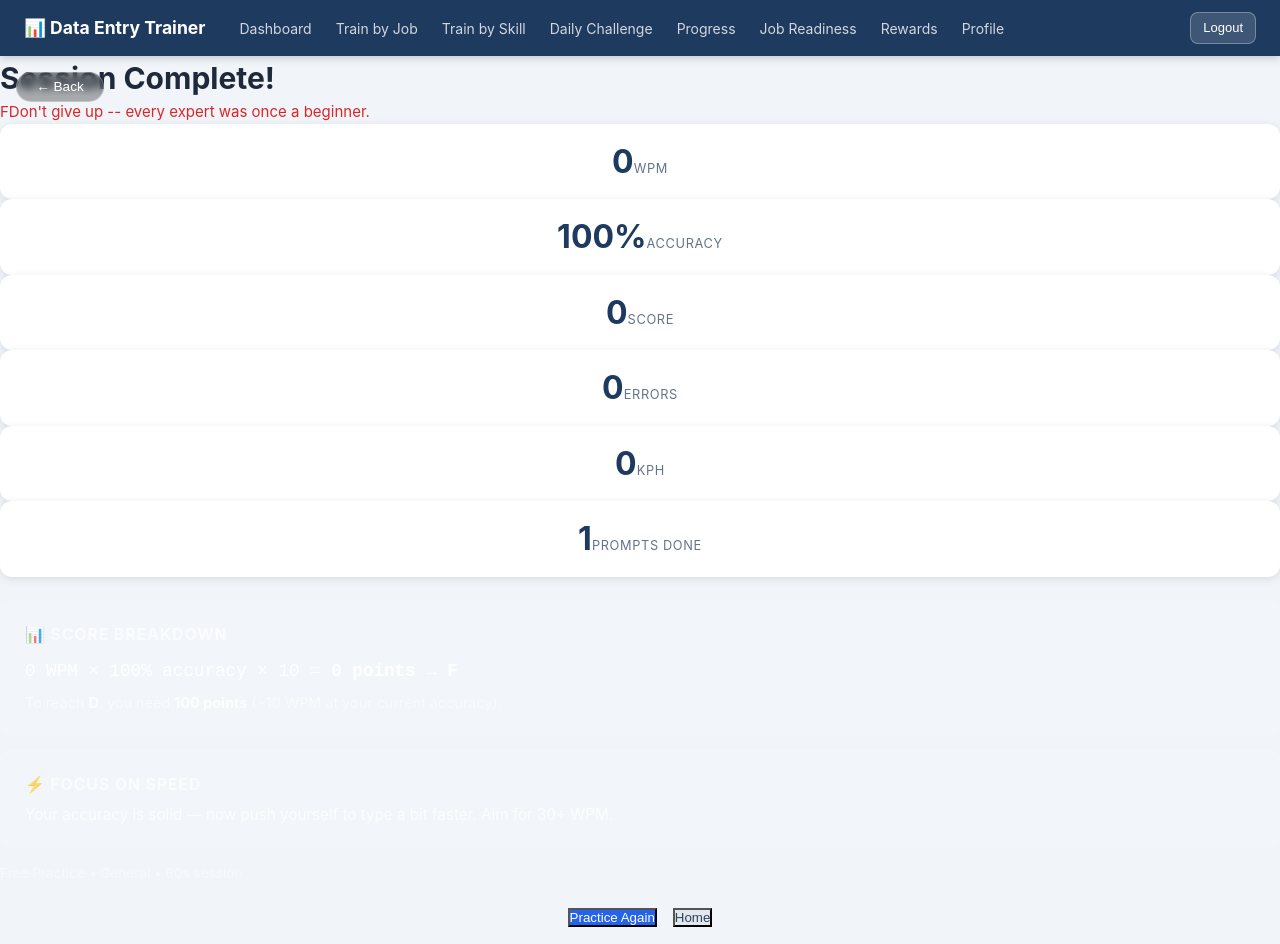
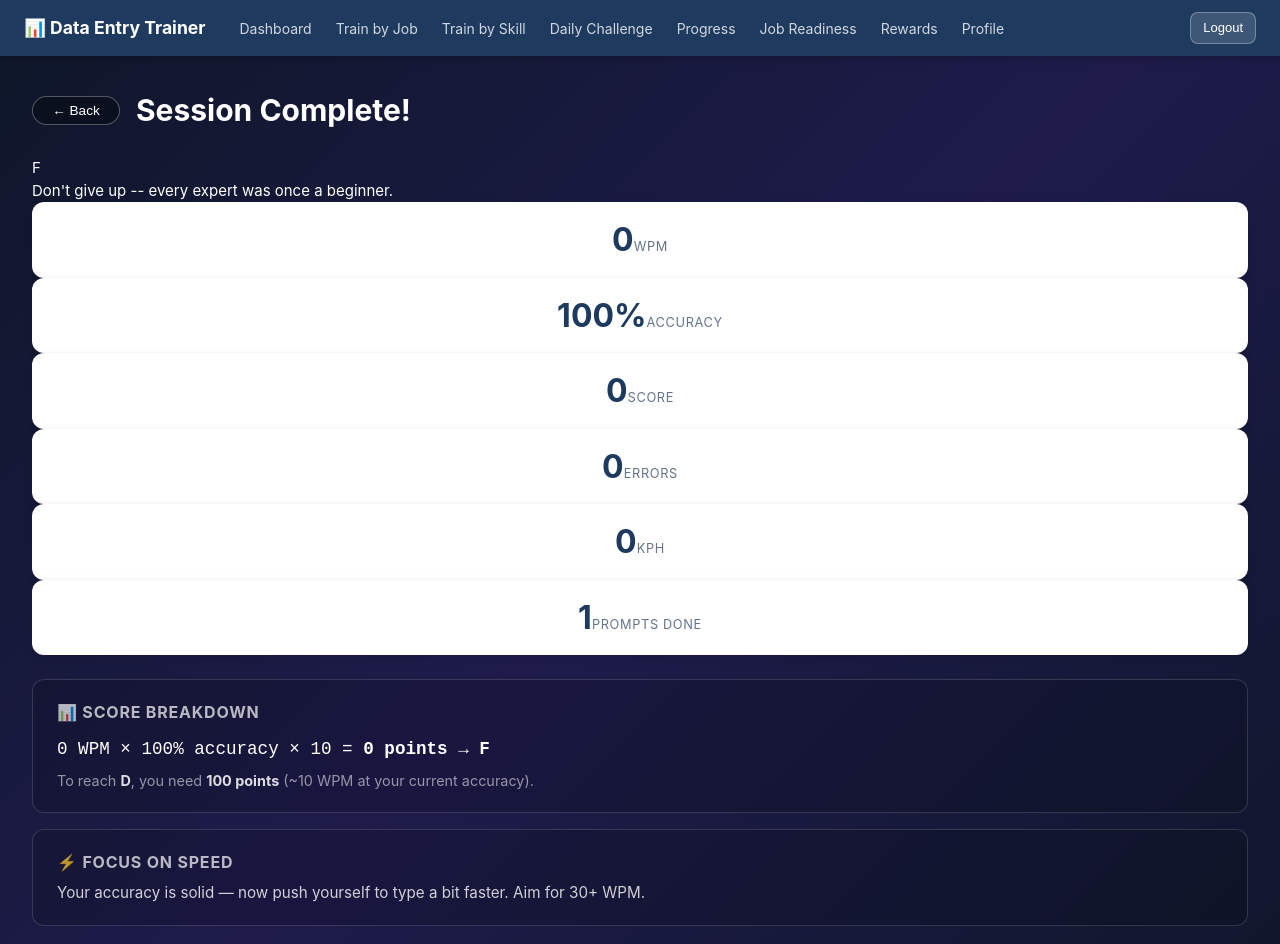
Before and after one commit to kaylaeastman86-cyber/Data-Entry-Typing-Speed-Trainer, a React (Vite) app: page /results in a window 1280 px wide. Shown: the top 944 px of the page. Built offline with nearby package versions, Linux system fonts and the light colour scheme; sample sign-in values are in the browser's storage.

Commit message:
Fix Results.jsx: bugs 1-5 (nav, dark bg, grade badge, header layout, first-session badge)
Refactor Results component styles and improve badge logic.

```diff
--- a/src/pages/Results.jsx
+++ b/src/pages/Results.jsx
@@ -1,25 +1,12 @@
 import { useLocation, useNavigate } from 'react-router-dom'
 
-const backBtnStyle = {
-  position: 'absolute', top: '1rem', left: '1rem',
-  background: 'rgba(0,0,0,0.3)',
-  border: '1px solid rgba(255,255,255,0.3)',
-  color: '#fff',
-  padding: '0.4rem 1.2rem',
-  borderRadius: '999px',
-  cursor: 'pointer',
-  fontSize: '0.85rem',
-  backdropFilter: 'blur(4px)',
-  zIndex: 10
-}
-
 const getGrade = (score) => {
-  if (score >= 500) return { letter: 'A+', cls: 'grade-A-plus', msg: 'Outstanding! You\'re typing at a professional level.', points: 500 }
-  if (score >= 380) return { letter: 'A',  cls: 'grade-A',      msg: 'Excellent work! Job-ready speed and accuracy.', points: 380 }
-  if (score >= 280) return { letter: 'B',  cls: 'grade-B',      msg: 'Good job! Keep pushing to reach job-ready level.', points: 280 }
-  if (score >= 180) return { letter: 'C',  cls: 'grade-C',      msg: 'Decent effort. Consistent practice will get you there.', points: 180 }
-  if (score >= 100) return { letter: 'D',  cls: 'grade-D',      msg: 'Keep at it! You\'re building the foundation.', points: 100 }
-  return { letter: 'F', cls: 'grade-D', msg: 'Don\'t give up -- every expert was once a beginner.', points: 0 }
+  if (score >= 500) return { letter: 'A+', cls: 'grade-Aplus', msg: "Outstanding! You're typing at a professional level.", points: 500 }
+  if (score >= 380) return { letter: 'A',  cls: 'grade-A',     msg: 'Excellent work! Job-ready speed and accuracy.', points: 380 }
+  if (score >= 280) return { letter: 'B',  cls: 'grade-B',     msg: 'Good job! Keep pushing to reach job-ready level.', points: 280 }
+  if (score >= 180) return { letter: 'C',  cls: 'grade-C',     msg: 'Decent effort. Consistent practice will get you there.', points: 180 }
+  if (score >= 100) return { letter: 'D',  cls: 'grade-D',     msg: "Keep at it! You're building the foundation.", points: 100 }
+  return { letter: 'F', cls: 'grade-F', msg: "Don't give up -- every expert was once a beginner.", points: 0 }
 }
 
 const GRADE_LADDER = [
@@ -45,17 +32,21 @@ export default function Results() {
   const grade = getGrade(score)
   const nextGrade = getNextGrade(score)
 
+  // Bug 5: Badge check — show first session badge right after session
+  const sessions = JSON.parse(localStorage.getItem('hol_sessions') || '[]')
+  const isFirstSession = sessions.length === 1
+
   const getImprovementTip = () => {
     if (wpm < 30 && accuracy >= 90) {
-      return { icon: '&#9889;', title: 'Focus on Speed', msg: 'Your accuracy is solid — now push yourself to type a bit faster. Aim for 30+ WPM.' }
+      return { icon: '⚡', title: 'Focus on Speed', msg: 'Your accuracy is solid — now push yourself to type a bit faster. Aim for 30+ WPM.' }
     }
     if (accuracy < 90) {
-      return { icon: '&#127919;', title: 'Focus on Accuracy', msg: `Slow down and hit every key correctly. Aim for 90%+ accuracy before pushing speed.` }
+      return { icon: '🎯', title: 'Focus on Accuracy', msg: 'Slow down and hit every key correctly. Aim for 90%+ accuracy before pushing speed.' }
     }
     if (wpm >= 35 && accuracy >= 94) {
-      return { icon: '&#127878;', title: 'Job Ready!', msg: 'Great speed and accuracy — keep maintaining this level!' }
+      return { icon: '🎉', title: 'Job Ready!', msg: 'Great speed and accuracy — keep maintaining this level!' }
     }
-    return { icon: '&#128200;', title: 'Good Progress!', msg: `You're at ${wpm} WPM with ${accuracy}% accuracy. Keep practicing to build consistency.` }
+    return { icon: '📈', title: 'Good Progress!', msg: `You're at ${wpm} WPM with ${accuracy}% accuracy. Keep practicing to build consistency.` }
   }
 
   const tip = getImprovementTip()
@@ -67,15 +58,66 @@ export default function Results() {
   const modeLabel = mode === 'job' ? 'Job Training' : mode === 'timed' ? 'Timed Practice' : 'Free Practice'
   const skillLabel = skill ? skill.replace(/_/g, ' ').replace(/\b\w/g, c => c.toUpperCase()) : 'General'
 
+  // Bug 4 fix: relative positioning — no more absolute overlap
+  const backBtnStyle = {
+    background: 'rgba(0,0,0,0.3)',
+    border: '1px solid rgba(255,255,255,0.3)',
+    color: '#fff',
+    padding: '0.4rem 1.2rem',
+    borderRadius: '999px',
+    cursor: 'pointer',
+    fontSize: '0.85rem',
+    backdropFilter: 'blur(4px)',
+    position: 'relative',
+    top: 'auto',
+    left: 'auto'
+  }
+
+  // Bug 2 fix: dark card so white text is readable
+  const cardStyle = {
+    background: 'rgba(0,0,0,0.15)',
+    border: '1px solid rgba(255,255,255,0.15)',
+    borderRadius: '12px',
+    padding: '1.25rem 1.5rem',
+    marginTop: '1rem',
+    textAlign: 'left',
+    color: '#fff'
+  }
+
   return (
-    <div className="results-page" style={{ position: 'relative', minHeight: '100vh' }}>
-      <button onClick={() => navigate(-1)} style={backBtnStyle}>&#8592; Back</button>
+    // Bug 2 fix: dark page background
+    <div style={{
+      minHeight: '100vh',
+      background: 'linear-gradient(135deg, #0f172a 0%, #1e1b4b 50%, #0f172a 100%)',
+      color: '#fff',
+      padding: '2rem'
+    }}>
+      {/* Bug 4 fix: flex header — back button no longer overlaps title */}
+      <div style={{ display: 'flex', alignItems: 'center', gap: '1rem', marginBottom: '1.5rem' }}>
+        <button onClick={() => navigate(-1)} style={backBtnStyle}>&larr; Back</button>
+        <h1 style={{ margin: 0 }}>Session Complete!</h1>
+      </div>
 
       <div className="results-container">
-        <h1 className="results-title">Session Complete!</h1>
 
-        <div className={`grade-badge ${grade.cls}`}>
+        {/* Bug 5: First session badge */}
+        {isFirstSession && (
+          <div style={{
+            background: 'rgba(99,102,241,0.2)',
+            border: '1px solid rgba(99,102,241,0.4)',
+            borderRadius: '12px',
+            padding: '1rem 1.5rem',
+            marginBottom: '1rem',
+            color: '#fff'
+          }}>
+            &#127881; <strong>First Session Badge!</strong> &mdash; You completed your very first training session!
+          </div>
+        )}
+
+        {/* Bug 3 fix: className derived from grade letter; <br/> separates letter from message */}
+        <div className={`grade-badge grade-${grade.letter.replace('+', 'plus')}`}>
           <span className="grade-letter">{grade.letter}</span>
+          <br />
           <span className="grade-msg">{grade.msg}</span>
         </div>
 
@@ -106,10 +148,8 @@ export default function Results() {
           </div>
         </div>
 
-        <div className="breakdown-card" style={{
-          background: 'rgba(255,255,255,0.07)', border: '1px solid rgba(255,255,255,0.15)',
-          borderRadius: '12px', padding: '1.25rem 1.5rem', marginTop: '1.5rem', textAlign: 'left'
-        }}>
+        {/* Bug 2 fix: dark card */}
+        <div style={{ ...cardStyle, marginTop: '1.5rem' }}>
           <h3 style={{ margin: '0 0 0.75rem', fontSize: '1rem', color: 'rgba(255,255,255,0.7)', textTransform: 'uppercase', letterSpacing: '0.05em' }}>
             &#128202; Score Breakdown
           </h3>
@@ -125,12 +165,10 @@ export default function Results() {
           )}
         </div>
 
-        <div className="improvement-card" style={{
-          background: 'rgba(255,255,255,0.07)', border: '1px solid rgba(255,255,255,0.15)',
-          borderRadius: '12px', padding: '1.25rem 1.5rem', marginTop: '1rem', textAlign: 'left'
-        }}>
-          <h3 style={{ margin: '0 0 0.5rem', fontSize: '1rem', color: 'rgba(255,255,255,0.7)', textTransform: 'uppercase', letterSpacing: '0.05em' }}
-            dangerouslySetInnerHTML={{ __html: `${tip.icon} ${tip.title}` }} />
+        <div style={cardStyle}>
+          <h3 style={{ margin: '0 0 0.5rem', fontSize: '1rem', color: 'rgba(255,255,255,0.7)', textTransform: 'uppercase', letterSpacing: '0.05em' }}>
+            {tip.icon} {tip.title}
+          </h3>
           <p style={{ margin: 0, fontSize: '0.95rem', color: 'rgba(255,255,255,0.8)', lineHeight: '1.5' }}>
             {tip.msg}
           </p>
@@ -140,16 +178,20 @@ export default function Results() {
           {modeLabel} &bull; {skillLabel} &bull; {duration}s session
         </div>
 
+        {/* Bug 1 fix: all button handlers corrected */}
         <div className="results-actions" style={{ marginTop: '1.5rem', display: 'flex', gap: '1rem', justifyContent: 'center', flexWrap: 'wrap' }}>
-          <button className="btn-primary" onClick={() => navigate(-1)}>
+          <button className="btn-primary" onClick={() => navigate(-2)}>
             Practice Again
           </button>
-          <button className="btn-secondary" onClick={() => navigate('/')}>
-            Home
+          <button className="btn-secondary" onClick={() => navigate('/dashboard')}>
+            Dashboard
+          </button>
+          <button className="btn-secondary" onClick={() => navigate('/progress')}>
+            View Progress
           </button>
           {mode === 'job' && (
-            <button className="btn-secondary" onClick={() => navigate('/train-job')}>
-              Job Training
+            <button className="btn-secondary" onClick={() => navigate('/train/skill')}>
+              Choose Skill
             </button>
           )}
         </div>
```
